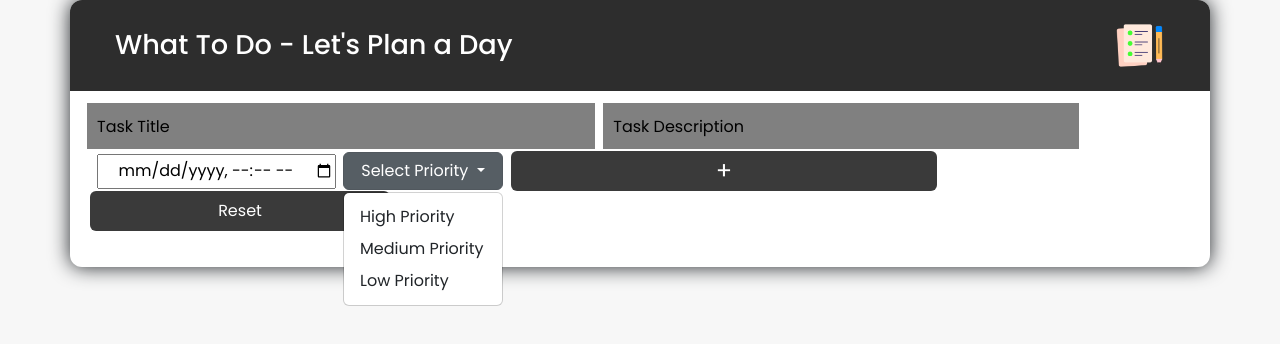
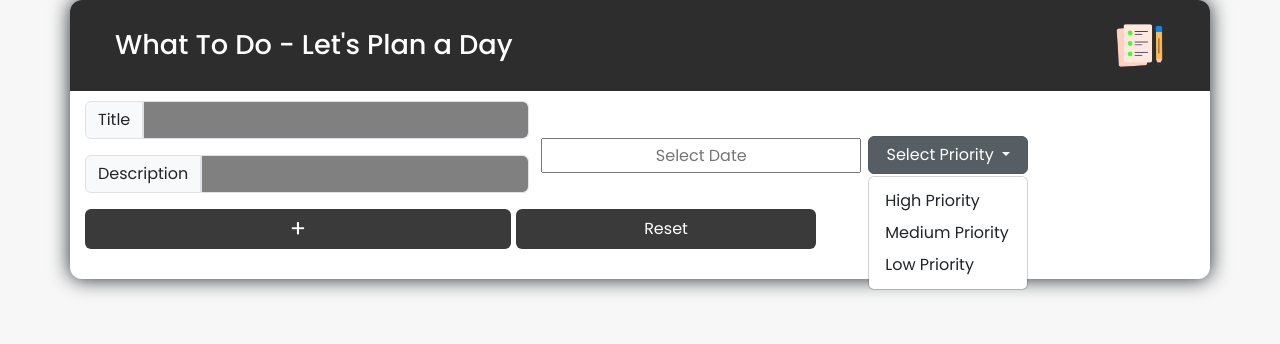
Before and after one commit to premsharma1231/MonkeyTodoList, a website: page index.html in a window 1280 px wide. Both pictures are taken after a click on the button "Select Priority". Drawn offline with nearby package versions, Linux system fonts and the light colour scheme; some packages are replaced by stand-ins of ours; a script that the page names is missing.

Commit message:
Updated code with new features/fixes

```diff
--- a/index.html
+++ b/index.html
@@ -14,6 +14,7 @@
     <link rel="stylesheet" media="screen and (min-width: 500px) and (max-width: 769px)" href="miniTablet.css">
     <link rel="stylesheet" media="screen and (min-width: 300px) and (max-width: 499px)" href="phone.css">
     <link rel="manifest" href="manifest.json">
+    <link rel="stylesheet" href="https://cdn.jsdelivr.net/npm/flatpickr/dist/flatpickr.min.css">
 </head>
 <body>
     <div class="container">
@@ -22,11 +23,17 @@
         </div>
         <div class="typingTasks">
             <div id="forRelative">
-                <input type="text" aria-label placeholder="Task Title" id="typeTasks">
-                <input type="text" aria-label placeholder="Task Description" id="typeTasks2">
+                <div class="input-group mb-3">
+                  <span class="input-group-text" id="inputGroup-sizing-default">Title</span>
+                  <input type="text" class="form-control" id="typeTasks">
+                </div>
+                <div class="input-group mb-3">
+                  <span class="input-group-text" id="inputGroup-sizing-default">Description</span>
+                  <input type="text" class="form-control" id="typeTasks2">
+                </div>
                 <p id="errorMessage"><img src="./images/crosspng.png" id="crossPng" alt="">Please add task.</p>
             </div>
-            <input type="datetime-local" aria-label id="dateSelector" placeholder="Date">
+            <input type="text" id="datepicker" placeholder="Select Date">
             <div class="dropdown" id="SelectPriority">
                 <button class="btn btn-secondary dropdown-toggle" id="SelectPriorityText" type="button" data-bs-toggle="dropdown" aria-expanded="false">
                   Select Priority
@@ -38,7 +45,7 @@
                 </ul>
               </div>
 
-            <button id="addTasksButton" class="btn">+</button>
+            <button id="addTasksButton" onclick="addTask()" class="btn">+</button>
 
                 <button type="button" class="btn btn-primary" onclick="deletingData()" id="resetTasksButton">
                     Reset
@@ -50,6 +57,7 @@
     </div>
     </div>
     <script src="https://cdn.jsdelivr.net/npm/sweetalert2@11"></script>
+    <script src="https://cdn.jsdelivr.net/npm/flatpickr"></script>
     <script src="https://cdn.jsdelivr.net/npm/bootstrap@5.3.3/dist/js/bootstrap.bundle.min.js" integrity="sha384-YvpcrYf0tY3lHB60NNkmXc5s9fDVZLESaAA55NDzOxhy9GkcIdslK1eN7N6jIeHz" crossorigin="anonymous"></script>
     <script src="https://cdnjs.cloudflare.com/ajax/libs/gsap/3.12.5/gsap.min.js" integrity="sha512-7eHRwcbYkK4d9g/6tD/mhkf++eoTHwpNM9woBxtPUBWm67zeAfFC+HrdoE2GanKeocly/VxeLvIqwvCdk7qScg==" crossorigin="anonymous" referrerpolicy="no-referrer"></script>
     <script src="https://cdnjs.cloudflare.com/ajax/libs/Sortable/1.15.3/Sortable.min.js" integrity="sha512-8AwTn2Tax8NWI+SqsYAXiKT8jO11WUBzTEWRoilYgr5GWnF4fNqBRD+hCr4JRSA1eZ/qwbI+FPsM3X/PQeHgpQ==" crossorigin="anonymous" referrerpolicy="no-referrer"></script>
--- a/package.json
+++ b/package.json
@@ -1,5 +1,8 @@
 {
   "devDependencies": {
     "tailwindcss": "^3.4.13"
+  },
+  "dependencies": {
+    "flatpickr": "^4.6.13"
   }
 }
--- a/script.js
+++ b/script.js
@@ -2,6 +2,11 @@
         gsap.from(".container", { opacity: 0, y: -50, duration: 0.5 });
         showList();
     };
+
+    flatpickr("#datepicker", {
+        enableTime: true,
+        dateFormat: "Y-m-d H:i",
+      });
 
     let addTasksButton = document.getElementById('addTasksButton');
     let typeTasks = document.getElementById('typeTasks');
@@ -9,17 +14,16 @@
     let listContainer = document.getElementById('listContainer');
     let errorMessage = document.getElementById('errorMessage');
     let SelectPriorityText = document.getElementById('SelectPriorityText');
-    let dateSelector = document.getElementById('dateSelector');
+    let datepicker = document.getElementById('datepicker');
     let priorityText = '';
     let alarmTime;
     let alarmInterval;
-    addTasksButton.addEventListener('click', addTask);
     let li, span, editSpan, priorityList, h1, inputInsideLi, inputInsideLi2;
 
     new Sortable(listContainer, {
         animation: 400,
         onUpdate: function() {
-            // saveData();
+            saveData();
         }
     });
 
@@ -45,7 +49,7 @@
             inputInsideLi2.contentEditable = false;
             inputInsideLi.innerText = typeTasks.value ? typeTasks.value : "Edit Text";
             inputInsideLi2.innerText = typeTasks2.value ? typeTasks2.value : "Add description!";
-            h1.innerText = dateSelector.value;
+            h1.innerText = datepicker.value;
             priorityList.innerText = priorityText;
             li.appendChild(inputInsideLi);
             li.appendChild(inputInsideLi2);
@@ -56,7 +60,6 @@
             li.appendChild(editSpan);
             li.classList.add('card');
             li.classList.add('bg-secondary');
-            li.classList.add('parentNode');
             listContainer.appendChild(li);
 
             typeTasks.style.borderColor = 'white';
@@ -170,7 +173,6 @@
             let editSpan = item.querySelector('.editSpan');
             let inputInsideLi = item.querySelector('textarea');
 
-            console.log(editSpan, inputInsideLi);
 
             addEditEvent(editSpan, inputInsideLi)
             gsap.from(item, { opacity: 0, x: -100, duration: 0.3 });
--- a/style.css
+++ b/style.css
@@ -29,7 +29,7 @@ body{
 .container{
     display: flex;
     flex-direction: column;
-    justify-items: left;
+    align-items: center;
     background-color: white;
     width: 100vw;
     margin: 0px auto auto auto;
@@ -42,6 +42,7 @@ body{
     display: flex;
     align-items: center;
     justify-content: space-between;
+    width: 100%;
     padding: 20px 45px;
     background-color: rgba(0, 0, 0, 0.822);
     border-top-left-radius: 12px;
@@ -69,29 +70,19 @@ body{
 }
 
 #typeTasks{
-    width: 40vw;
-    height: 50px;
     margin: 0px;
     padding: 0px 0px 0px 10px;
     background-color: grey;
     cursor: pointer;
     color: black;
-    font-size: 1rem;
-    border: 2px solid white;
 }
 
 #typeTasks2{
-    width: auto;
-    min-width: 30rem;
-    max-width: 40rem;
-    height: 50px;
     margin: 0px;
     padding: 0px 0px 0px 10px;
     background-color: grey;
     cursor: pointer;
     color: black;
-    font-size: 1rem;
-    border: 2px solid white;
 }
 
 #typeTasks2::placeholder{
@@ -119,34 +110,15 @@ body{
     transition: all 0.5s;
 }
 
-ul li{
-    /* position: relative;
-    display: flex;
-    flex-direction: column;
-    height: 300px;
-    width: 250px;
-    list-style: none;
-    padding: 10px 10px 10px 10px;
-    user-select: none;
-    cursor: pointer;
-    border: 2px solid grey;
-    border-radius: 6px;
-    margin: 10px 15px 0px 0px;
-    font-size: 1.2rem;
-    font-weight: 600;
-    text-align: left;
-    box-shadow: 0 4px 8px rgba(0, 0, 0, 0.1);
-    transition: box-shadow 0.3s ease;   */
-}
-
 li:hover{
     box-shadow: 0 8px 16px rgba(0, 0, 0, 0.2);
 }
 
 ul{
-    display: flex;
-    flex-wrap: wrap;
-    margin-top: 10px;
+    display: grid;
+    grid-template-columns: repeat(3, 300px);
+    gap: 10px;
+    margin: 10px 0px 10px 0px;
     flex-direction: row;
     justify-content: start;
     align-items: start;
@@ -217,22 +189,6 @@ ul li .TrashImg:hover{
     padding-left: 20px;
 }
 
-/* .TextArea {
-    width: 100%;
-    height: 60px;
-    padding: 10px;
-    border: none;
-    border-radius: 3px;
-    resize: none;
-}
-.TextArea2 {
-    width: 100%;
-    height: 110px;
-    padding: 10px;
-    border: none;
-    resize: none;
-} */
-
 .saveAfterEdit{
     position: absolute;
     top: -9px;
@@ -297,7 +253,7 @@ ul .checked::before{
     padding-right: 6px;
 }
 
-#dateSelector{
+#datepicker{
     margin: 0px 7px 0px 12px;
     height: 35px;
     text-align: center;
@@ -401,7 +357,7 @@ ul li h1{
 .card{
     height: auto;
     min-height: 200px;
-    width: 250px;
+    width: 300px;
     padding: 0px 20px;
     cursor: pointer;
 }
```
Also changed, not shown: 1 other file.
